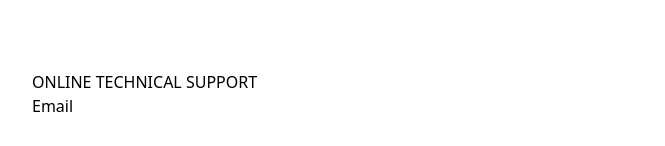
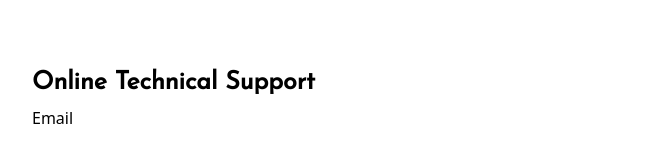
Before and after one commit to UWAJENEZANadine/OnlineTechnicalSupportFrontEnd, a React (Create React App) app: page /SignIn in a window 1280 px wide. Shown: the part 719-865 px from the top of the page, without its empty margins (96-761 px from the left). Built offline with nearby package versions, Linux system fonts and the light colour scheme; what @material-tailwind/react would draw is missing.

Commit message:
secondpush

```diff
--- a/src/App.css
+++ b/src/App.css
@@ -48,6 +48,16 @@
  margin: 10%;
 
 }
+.heading-content{
+  width: 310px;
+  height: 36px;
+  font-family: "Josefin Sans";
+  font-style: normal;
+  font-weight: 600;
+  font-size: 25px;
+  line-height: 25px;
+  color: #000000;
+}
 .btn{
   background-color: blue;
   border-radius: 15px;
--- a/src/pages/SignIn.js
+++ b/src/pages/SignIn.js
@@ -20,8 +20,8 @@ import {
       <div className='form-card'>
     <Card color="transparent" shadow={false}>
 
-      <Typography  className="font-bold text-2xl text-black p-4">
-       ONLINE TECHNICAL SUPPORT
+      <Typography  className=" heading-content font-normal">
+       Online Technical Support
       </Typography>
 
       <form className=" w-70 max-w-screen-lg sm:w-96 ">
@@ -53,13 +53,13 @@ import {
         </Typography>
         <div className='flex justify-content-between items-center space-x-5 pt-2'>
           <a href='#'>
-            <GoogleIcon className='signup with text-red-400 border-solid border-2 border-[#ad01b0;] rounded-'/>
+            <GoogleIcon className='signup with text-red-400 border-solid border-2 border-[#2353CF;] rounded-full'/>
           </a>
           <a href='#'>
-            <FacebookIcon className='signup with text-blue-800 border-solid border-2 border-[#ad01b0;] ml-5'/>
+            <FacebookIcon className='signup with text-blue-800 border-solid border-2border-[#2353CF;] ml-5 rounded-full'/>
           </a>
           <a href='#'>
-            <AppleIcon className='signup with text-black border-solid border-2  border-[#ad01b0;] ml-5'/>
+            <AppleIcon className='signup with text-black border-solid border-2  border-[#2353CF;] ml-5 rounded-full'/>
           </a>
 
      </div>
--- a/src/pages/SignUp.js
+++ b/src/pages/SignUp.js
@@ -69,7 +69,7 @@ const SignUp = () => {
             </div>
             <Typography className="pt-3">
               Already have an Account?
-              <Link to="SignIn" className="text-blue-300">
+              <Link to="/SignIn" className="text-blue-300">
                       Sign In</Link>
             </Typography>
           </form>
```
